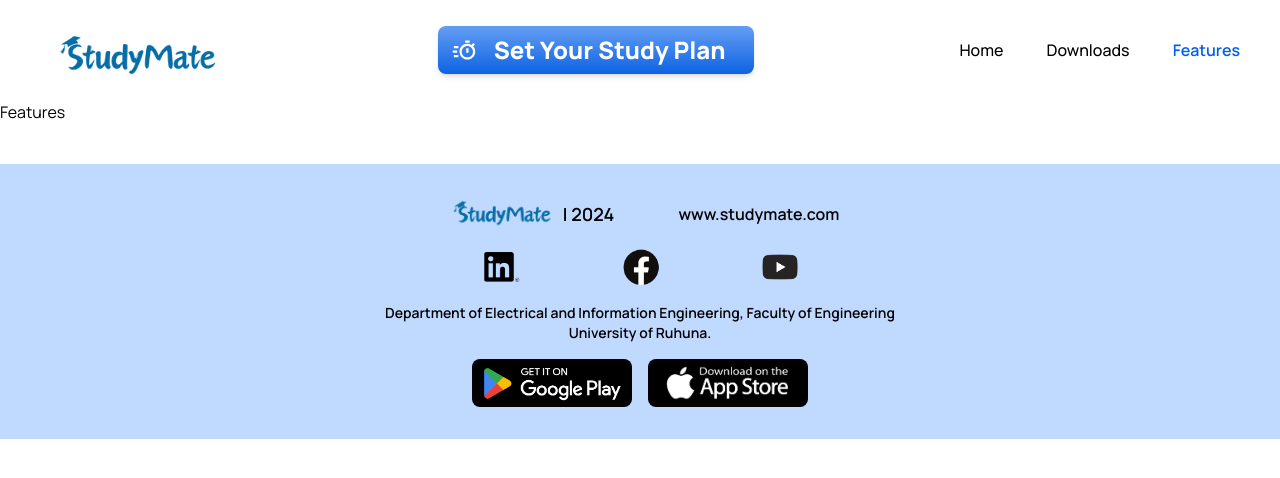
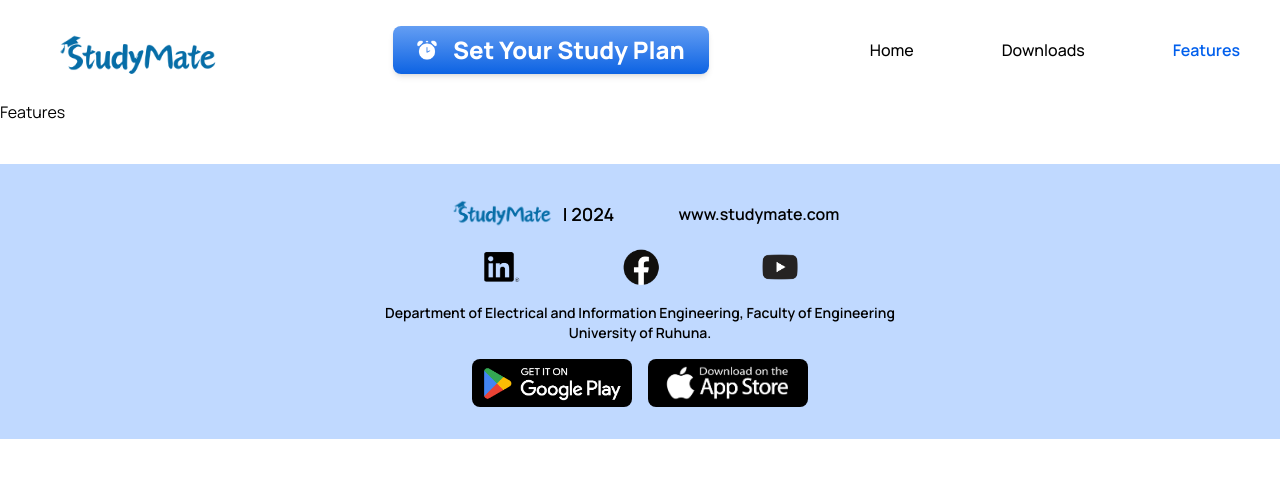
Before and after one commit to kanishkapg/StudyMate, a React (Vite) app in the folder frontend/: page /features in a window 1280 px wide. Shown: the top 478 px of the page. Built offline with nearby package versions, Linux system fonts and the light colour scheme.

Commit message:
Header changed

```diff
--- a/frontend/src/components/Header/Header.jsx
+++ b/frontend/src/components/Header/Header.jsx
@@ -1,6 +1,7 @@
 import { NavLink } from 'react-router-dom';
 import { BiTimer } from 'react-icons/bi';
 import logo from '../../assets/images/HomePageIcons/logo.png';
+import AlarmIcon from '../../assets/images/HomePageIcons/timer.gif'
 
 const NavLinks = [
   {
@@ -19,7 +20,7 @@ const NavLinks = [
 
 const Header = () => {
   return (
-    <header className="header flex items-center py-[40px]">
+    <header className="header flex items-center py-[10px]">
       <div className="container h-[100px] flex items-center justify-between">
         {/* Logo */}
         <div className="w-[192px] mt-2 ">
@@ -29,10 +30,11 @@ const Header = () => {
         {/* Center Button */}
         <div className="relative">
           <button
-            className="flex items-center gap-0 bg-gradient-to-b from-[#649EF3] to-[#0D63E3] shadow-md w-[316px] h-[48px] rounded-lg text-white radius-[15px]"
+            className="flex items-center justify-center gap-0 bg-gradient-to-b from-[#649EF3] to-[#0D63E3]
+            shadow-md w-[316px] h-[48px] rounded-lg text-white radius-[15px]"
             style={{ top: '35px', left: '233px' }}
           >
-            <BiTimer className="w-[28px] h-[27px] ml-3" />
+            <img src={AlarmIcon} alt="" className='w-[20px]'/>
             <span className="ml-4 font-extrabold text-[24px] leading-[29.05px]">
               Set Your Study Plan
             </span>
@@ -41,7 +43,7 @@ const Header = () => {
 
         {/* Navigation Links */}
         <div className="flex items-center">
-          <ul className="flex items-center space-x-[2.7rem]">
+          <ul className="flex items-center space-x-[88px] w-auto">
             {NavLinks.map((link, index) => (
               <li key={index}>
                 <NavLink
```
